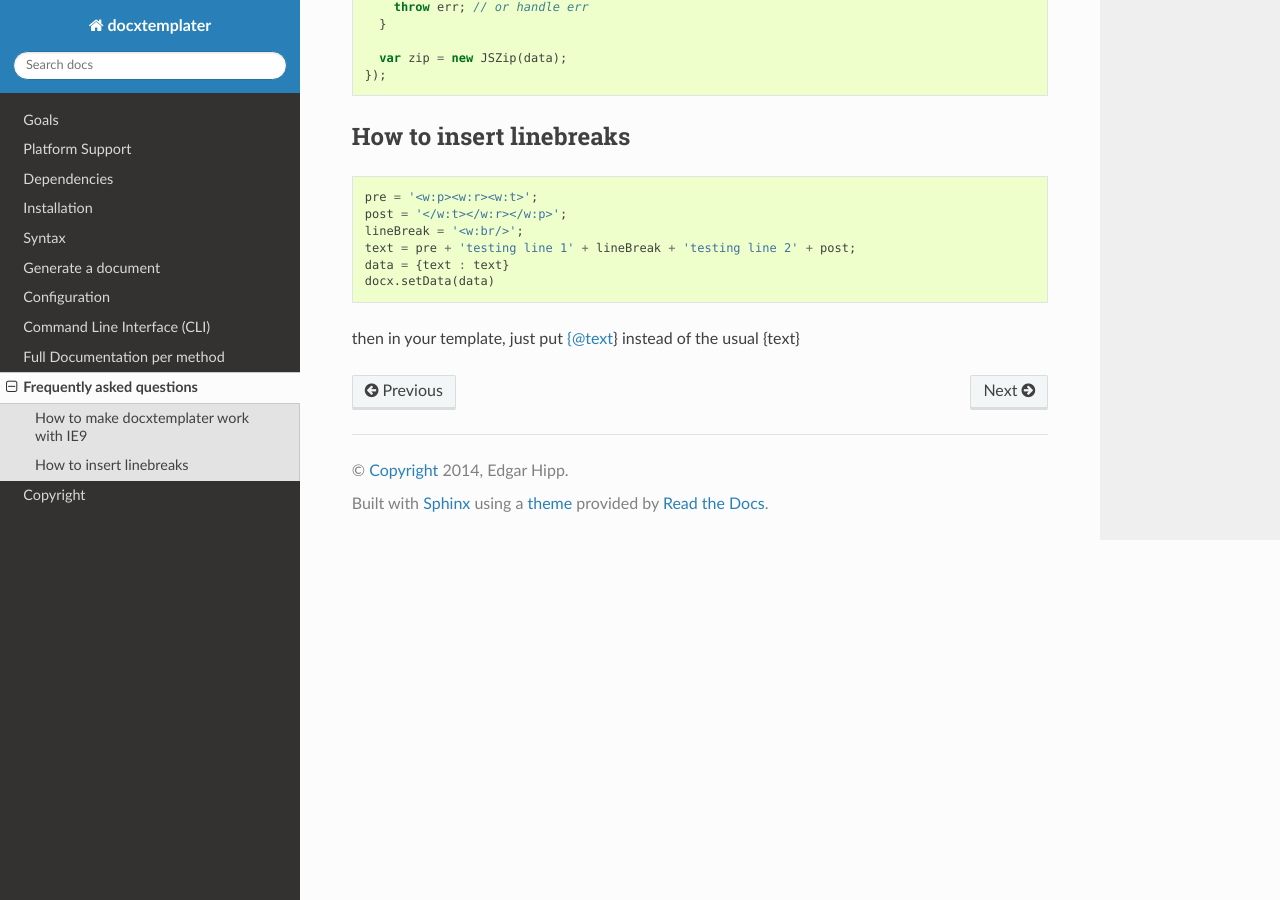
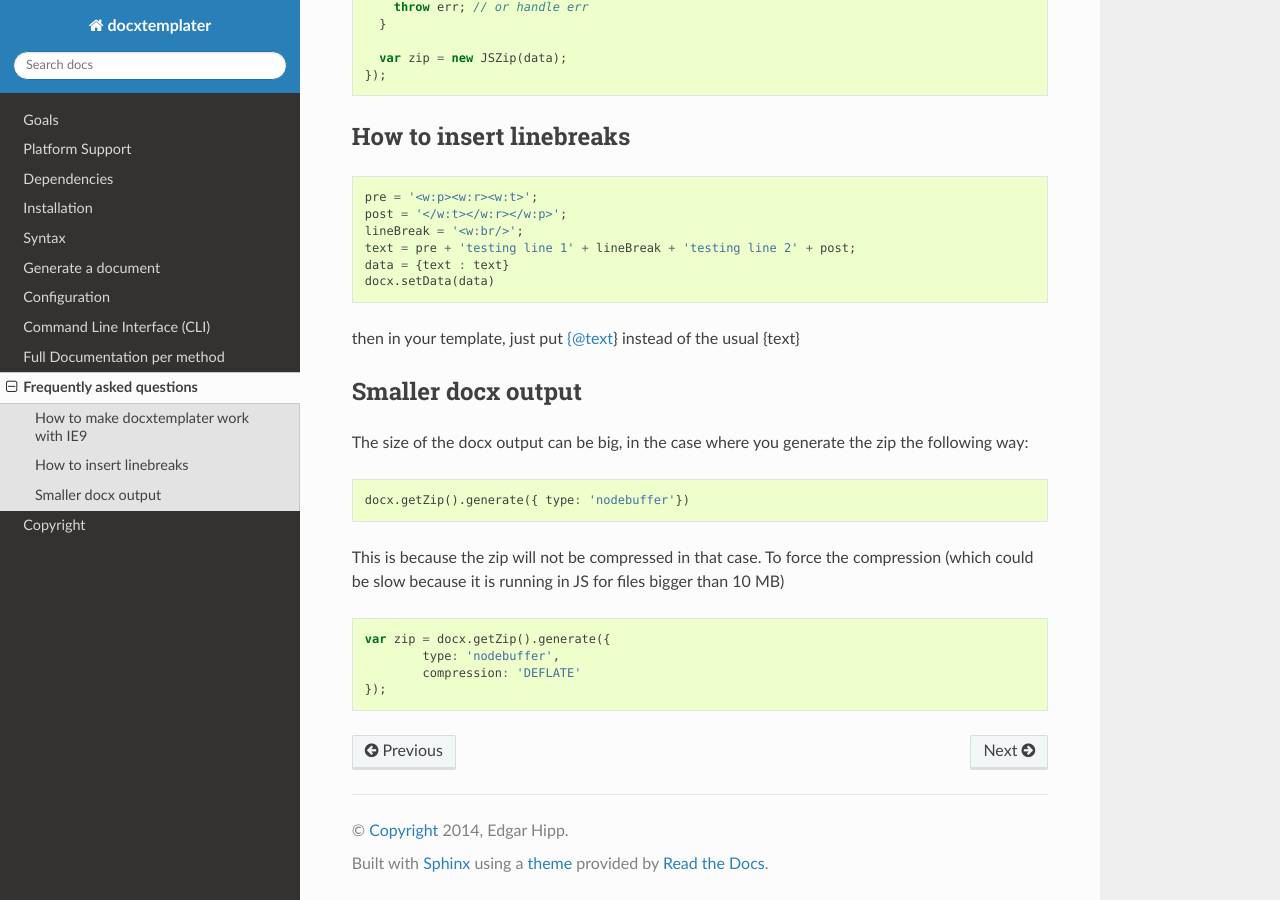
Before and after one commit to open-xml-templating/docxtemplater, a Sphinx documentation site: the page built from docs/source/faq.rst, in a window 1280 px wide and 900 px high, scrolled down 551 px. Built offline with Sphinx 7.4.7 and the Read the Docs theme 2.0.0, drawn with Linux system fonts in a browser that asks for light colours.

Commit message:
Add size of output to FAQ

```diff
--- a/docs/source/faq.rst
+++ b/docs/source/faq.rst
@@ -40,3 +40,21 @@ How to insert linebreaks
     docx.setData(data)
 
 then in your template, just put {@text} instead of the usual {text}
+
+Smaller docx output
+-------------------
+
+The size of the docx output can be big, in the case where you generate the zip the following way:
+
+.. code-block:: javascript
+
+    docx.getZip().generate({ type: 'nodebuffer'})
+
+This is because the zip will not be compressed in that case. To force the compression (which could be slow because it is running in JS for files bigger than 10 MB)
+
+.. code-block:: javascript
+
+    var zip = docx.getZip().generate({
+            type: 'nodebuffer',
+            compression: 'DEFLATE'
+    });
```
